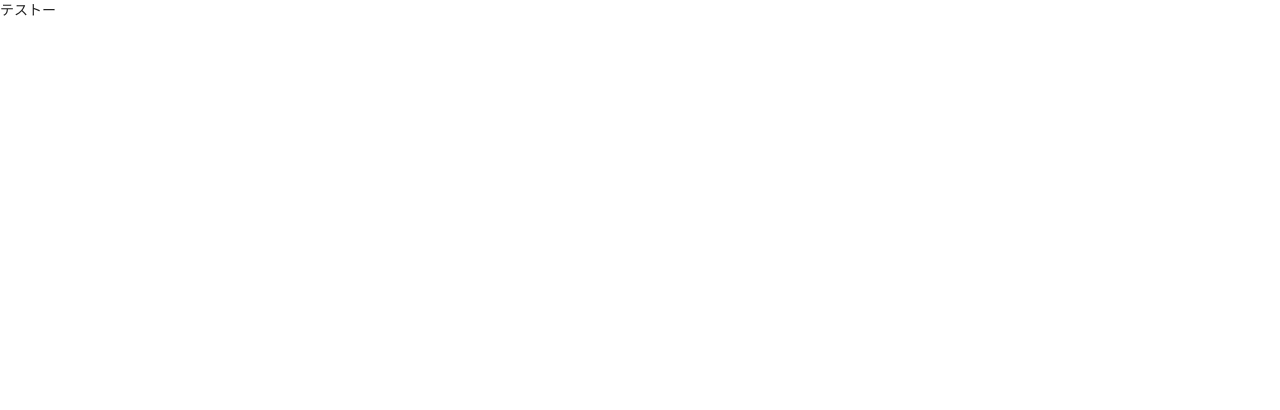
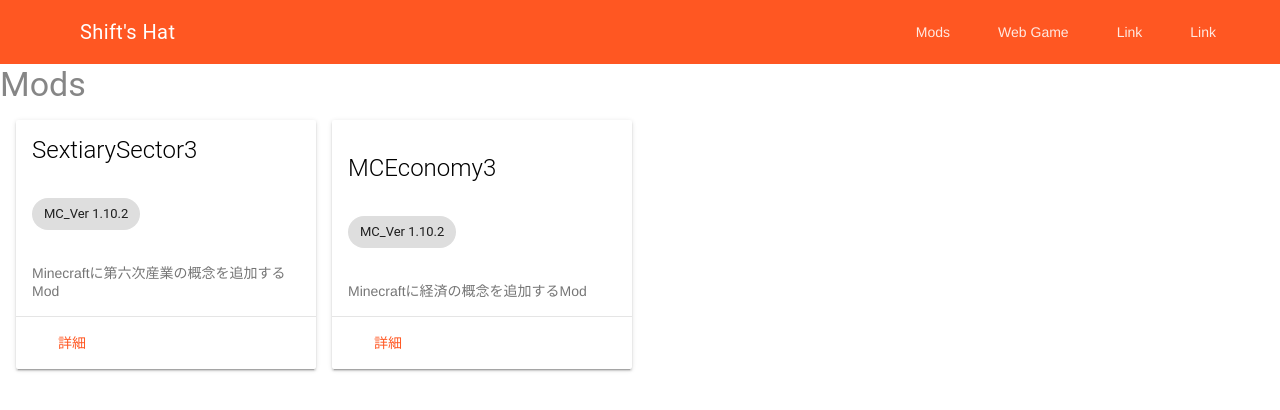
Before and after one commit to shift02/shift02.github.io, a website: page src/main/ejs/index.ejs in a window 1280 px wide. Drawn offline with nearby package versions, Linux system fonts and the light colour scheme; files that its build step writes are made by us from their sources.

Commit message:
追加：カード

```diff
--- /dev/null
+++ b/src/main/ejs/common/_drawer.ejs
@@ -0,0 +1,9 @@
+<div class="mdl-layout__drawer">
+  <span class="mdl-layout-title">Shift's Hat</span>
+  <nav class="mdl-navigation">
+    <a class="mdl-navigation__link" href="">Mods</a> <a
+      class="mdl-navigation__link" href="">Web Game</a> <a
+      class="mdl-navigation__link" href="">Link</a> <a
+      class="mdl-navigation__link" href="">Link</a>
+  </nav>
+</div>
--- a/src/main/ejs/common/_head.ejs
+++ b/src/main/ejs/common/_head.ejs
@@ -1,4 +1,5 @@
 <meta charset="UTF-8">
+<meta name="viewport" content="width=device-width, initial-scale=1.0, minimum-scale=1.0">
 <link rel="stylesheet" href="https://fonts.googleapis.com/icon?family=Material+Icons">
-<link rel="stylesheet" href="https://code.getmdl.io/1.2.1/material.indigo-pink.min.css">
+<link rel="stylesheet" href="https://code.getmdl.io/1.2.1/material.deep_orange-indigo.min.css" />
 <script defer src="https://code.getmdl.io/1.2.1/material.min.js"></script>
--- /dev/null
+++ b/src/main/ejs/common/_header.ejs
@@ -0,0 +1,15 @@
+<header class="mdl-layout__header mdl-layout__header--waterfall">
+  <div class="mdl-layout__header-row">
+    <!-- Title -->
+    <span class="mdl-layout-title">Shift's Hat</span>
+    <!-- Add spacer, to align navigation to the right -->
+    <div class="mdl-layout-spacer"></div>
+    <!-- Navigation. We hide it in small screens. -->
+    <nav class="mdl-navigation mdl-layout--large-screen-only">
+      <a class="mdl-navigation__link" href="">Mods</a> <a
+        class="mdl-navigation__link" href="">Web Game</a> <a
+        class="mdl-navigation__link" href="">Link</a> <a
+        class="mdl-navigation__link" href="">Link</a>
+    </nav>
+  </div>
+</header>
--- a/src/main/ejs/index.ejs
+++ b/src/main/ejs/index.ejs
@@ -2,11 +2,64 @@
 <html>
 <head>
 <%- include('./common/_head'); %>
+<link rel="stylesheet" href="./css/index.css">
 <title>Shift's Hat</title>
 </head>
 <body>
 
-テストー
+  <div class="mdl-layout mdl-js-layout mdl-layout--fixed-header">
+    <%- include('./common/_header'); %>
+    <%- include('./common/_drawer'); %>
+    <main class="mdl-layout__content">
+    <div class="page-content">
+
+      <section id="mods">
+
+        <div class="mods-title mdl-typography--display-1-color-contrast">Mods</div>
+        <div class="mdl-grid">
+          <div id="ss3" class="mdl-cell mdl-cell--3-col mods-card-square mdl-card mdl-shadow--2dp">
+            <div class="mdl-card__title mdl-card--expand">
+              <h2 class="mdl-card__title-text">SextiarySector3</h2>
+            </div>
+            <div class="mdl-card__supporting-text">
+            <span class="mdl-chip"> <span
+                class="mdl-chip__text">MC_Ver 1.10.2</span>
+              </span>
+            </div>
+            <div class="mdl-card__supporting-text">
+
+              Minecraftに第六次産業の概念を追加するMod
+            </div>
+            <div class="mdl-card__actions mdl-card--border">
+              <a
+                class="mdl-button mdl-button--colored mdl-js-button mdl-js-ripple-effect">
+                詳細 </a>
+            </div>
+          </div>
+          <div id="mce3" class="mdl-cell mdl-cell--3-col mods-card-square mdl-card mdl-shadow--2dp">
+            <div class="mdl-card__title mdl-card--expand">
+              <h2 class="mdl-card__title-text">MCEconomy3</h2>
+            </div>
+            <div class="mdl-card__supporting-text">
+            <span class="mdl-chip"> <span
+                class="mdl-chip__text">MC_Ver 1.10.2</span>
+              </span>
+            </div>
+            <div class="mdl-card__supporting-text">
+            Minecraftに経済の概念を追加するMod
+            </div>
+            <div class="mdl-card__actions mdl-card--border">
+              <a
+                class="mdl-button mdl-button--colored mdl-js-button mdl-js-ripple-effect">
+                詳細 </a>
+            </div>
+          </div>
+        </div>
+      </section>
+
+    </div>
+    </main>
+  </div>
 
 </body>
 </html>
```
Also changed, not shown: index.html.
